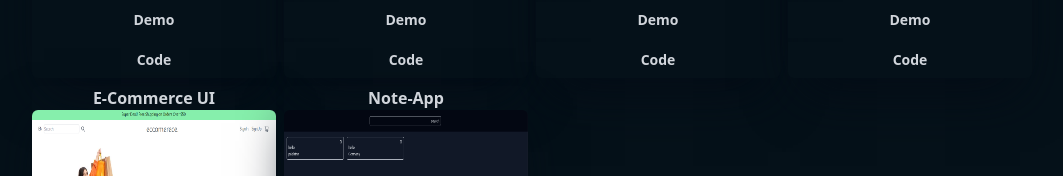
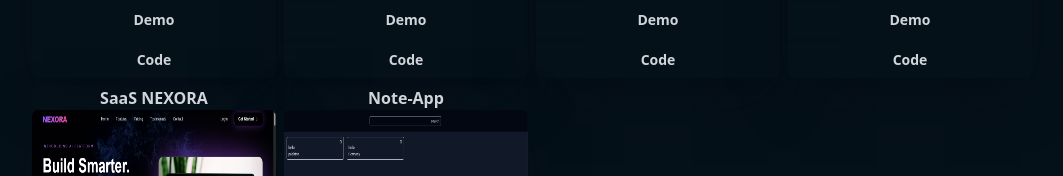
Before and after one commit to AbduRazaq-23/personal_portfolio, a React (Vite) app: page / in a window 1280 px wide. Shown: the part 1838-2014 px from the top of the page, without its empty margins (108-1171 px from the left). Built offline with nearby package versions, Linux system fonts and the light colour scheme.

Commit message:
add new front end project

```diff
--- a/src/projectData/ProjectData.js
+++ b/src/projectData/ProjectData.js
@@ -5,7 +5,7 @@ import insta from "../assets/project/instagram.jpg";
 import finance from "../assets/project/finance.jpg";
 import goFood from "../assets/project/gofood.png";
 import book from "../assets/project/book.jpg";
-import ecompic from "../assets/project/ecompic.png";
+import nexora from "../assets/project/nexora.png";
 import chatapp from "../assets/project/chatapp.png";
 import site from "../assets/site.png";
 import gym1 from "../assets/project/gym-landing/gym1.png";
@@ -100,10 +100,10 @@ export const frontend = [
   },
   {
     id: 5,
-    name: "E-Commerce UI",
-    img: ecompic,
-    dLink: "https://github.com/AbduRazaq-23/eccomerece",
-    cLink: "https://github.com/AbduRazaq-23/eccomerece",
+    name: "SaaS NEXORA",
+    img: nexora,
+    dLink: "https://nexora-inky-zeta.vercel.app/",
+    cLink: "https://github.com/AbduRazaq-23/NEXORA",
   },
   {
     id: 6,
```
Also changed, not shown: src/assets/project/nexora.png (added).
